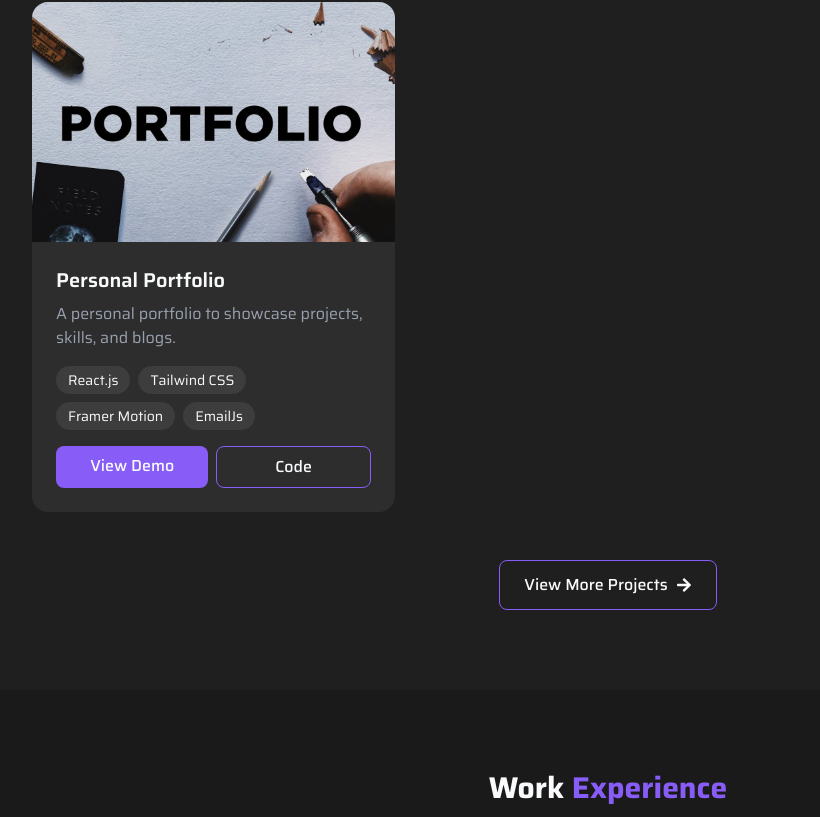
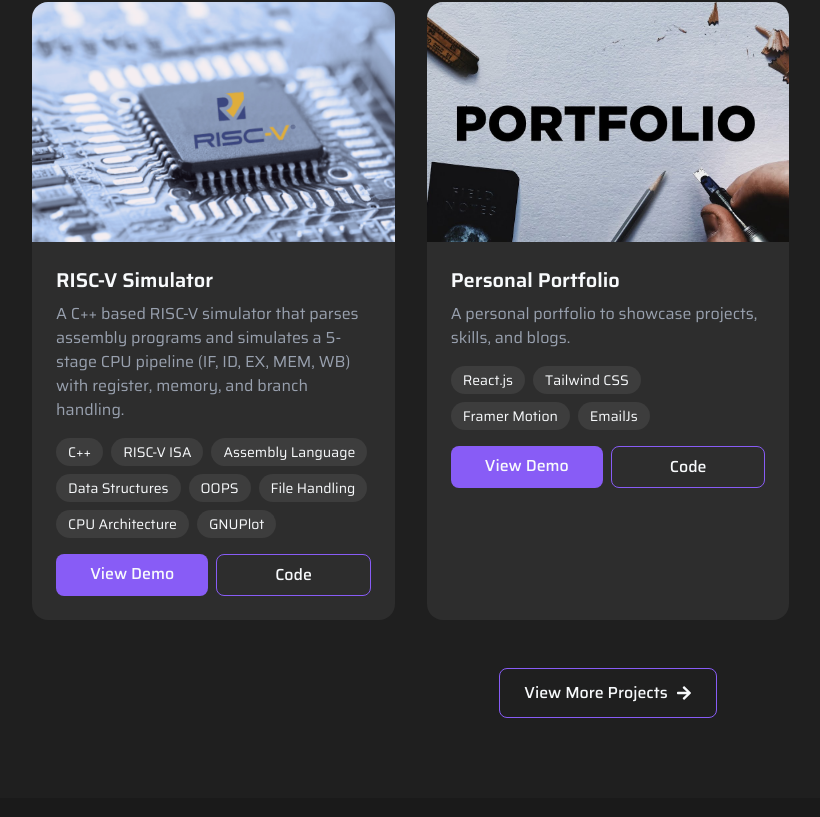
Before and after one commit to ik-hasan/PORTFOLIO, a React (Vite) app: page / in a window 1280 px wide. Shown: the part 3040-3857 px from the top of the page, without its empty margins (32-852 px from the left). Built offline with nearby package versions, Linux system fonts and the light colour scheme.

Commit message:
add new project riscv

```diff
--- a/src/assets/assets.js
+++ b/src/assets/assets.js
@@ -10,6 +10,7 @@ import projectImg1 from '../assets/assistant.webp';
 import projectImg2 from '../assets/botKR.jpg';
 import projectImg3 from '../assets/world.png';
 import projectImg4 from '../assets/portfolio.jpg';
+import riscv from '../assets/riscv.png';
 
 
 
@@ -68,7 +69,6 @@ export const projects = [
     description: "A smart virtual assistant system with voice/text interaction, task automation, real-time responses, and AI-powered features for efficient user support.",
     image: projectImg1,
     tech: ["React.js", "Node.js", "MongoDB", "Express.js","Tailwind","JWT","Gemini API","WebSpeech API","Render"],
-    icons: [FaReact, FaNodeJs, FaDatabase , FaStripe],
     demo: "https://virtualassistant-cuzv.onrender.com",
     code: "https://github.com/ik-hasan/VIRTUAL-ASSISTANT",
   },
@@ -77,7 +77,6 @@ export const projects = [
     description: "an AI assistant that converts unstructured meeting conversations into actionable insights using GenAI and LLMs.",
     image: projectImg2,
     tech: ["React.js", "FastAPI", "Tailwind CSS", "Python","Render","Vercel","Open Router","OpenAi","Assembly API"],
-    icons: [FaVuejs, FaFire, FaCloud , FaDatabase],
     demo: "https://krai-meeting-bot-edjc.vercel.app/",
     code: "https://github.com/ik-hasan/KR.AI_MEETING_BOT",
   },
@@ -86,19 +85,35 @@ export const projects = [
     description: "An interactive World Atlas web application that provides detailed country information with a user-friendly interface.",
     image: projectImg3,
     tech: ["React.js", "Vite","Tailwind", "Countries API", "Netlify"],
-    icons: [FaReact, FaDatabase],
     demo: "https://world-atlas-ik.netlify.app/",
     code: "https://github.com/ik-hasan/World_Atlas_IK",
   },
   {
+    title: "RISC-V Simulator",
+    description: "A C++ based RISC-V simulator that parses assembly programs and simulates a 5-stage CPU pipeline (IF, ID, EX, MEM, WB) with register, memory, and branch handling.",
+    image: riscv,
+    tech: [
+      "C++",
+      "RISC-V ISA",
+      "Assembly Language",
+      "Data Structures",
+      "OOPS",
+      "File Handling",
+      "CPU Architecture",
+      "GNUPlot"
+    ],
+    demo: "", // CLI based, so optional
+    code: "https://github.com/ik-hasan/RISC-V-Simulator",
+  },
+   {
     title: "Personal Portfolio",
     description: "A personal portfolio to showcase projects, skills, and blogs.",
     image: projectImg4,
     tech: ["React.js", "Tailwind CSS", "Framer Motion","EmailJs"],
-    icons: [FaReact, FaCloud],
     demo: "#home",
     code: "https://github.com/ik-hasan/PORTFOLIO",
   },
+
 ];
 
 
```
Also changed, not shown: src/assets/riscv.png (added).
